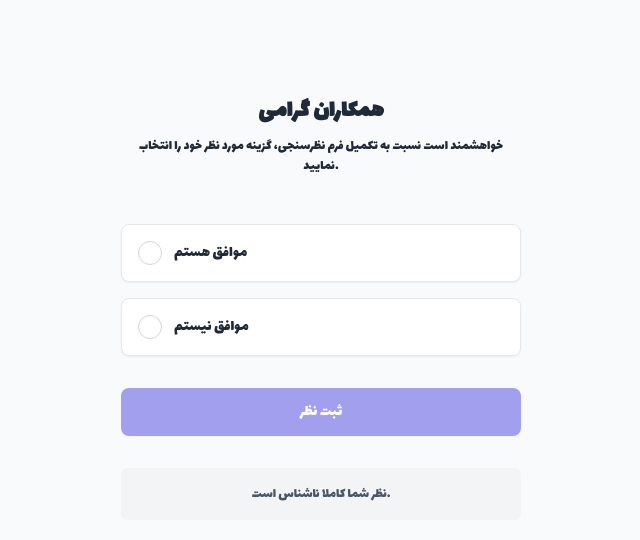
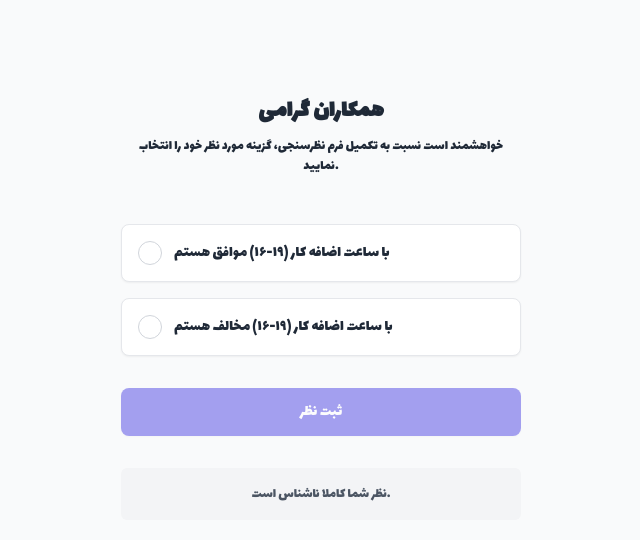
Before and after one commit to theycallmerubik/vote, a website: page public/index.html in a window 1280 px wide. Shown: the whole page, without its empty margins (319-959 px from the left). Drawn offline with nearby package versions, Linux system fonts and the light colour scheme.

Commit message:
Update index.html

```diff
--- a/public/index.html
+++ b/public/index.html
@@ -44,7 +44,7 @@
             <div class="w-6 h-6 flex items-center justify-center mr-3 border border-gray-300 rounded-full" id="radio-1">
               <div class="w-3 h-3 rounded-full hidden bg-primary" id="radio-fill-1"></div>
             </div>
-            <div><h3 class="font-medium text-gray-800">موافق هستم</h3></div>
+            <div><h3 class="font-medium text-gray-800">با ساعت اضافه کار (١٩-١۶) موافق هستم</h3></div>
           </div>
         </button>
         <button class="option-button w-full p-4 bg-white border border-gray-200 rounded-button text-left shadow-sm cursor-pointer hover:shadow-md" data-option="2">
@@ -52,7 +52,7 @@
             <div class="w-6 h-6 flex items-center justify-center mr-3 border border-gray-300 rounded-full" id="radio-2">
               <div class="w-3 h-3 rounded-full hidden bg-primary" id="radio-fill-2"></div>
             </div>
-            <div><h3 class="font-medium text-gray-800">موافق نیستم</h3></div>
+            <div><h3 class="font-medium text-gray-800">با ساعت اضافه کار (١٩-١۶) مخالف هستم</h3></div>
           </div>
         </button>
       </div>
```
